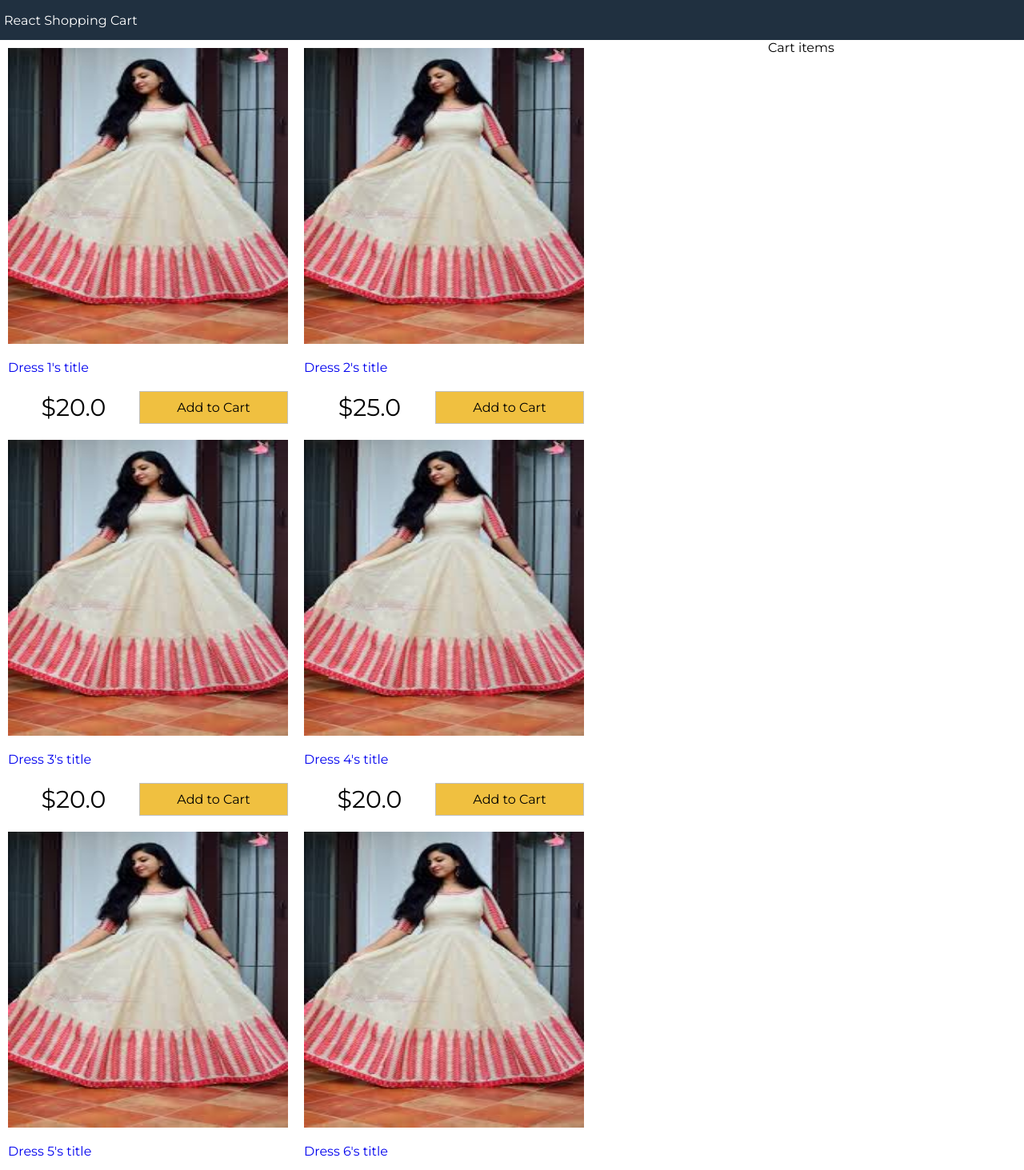
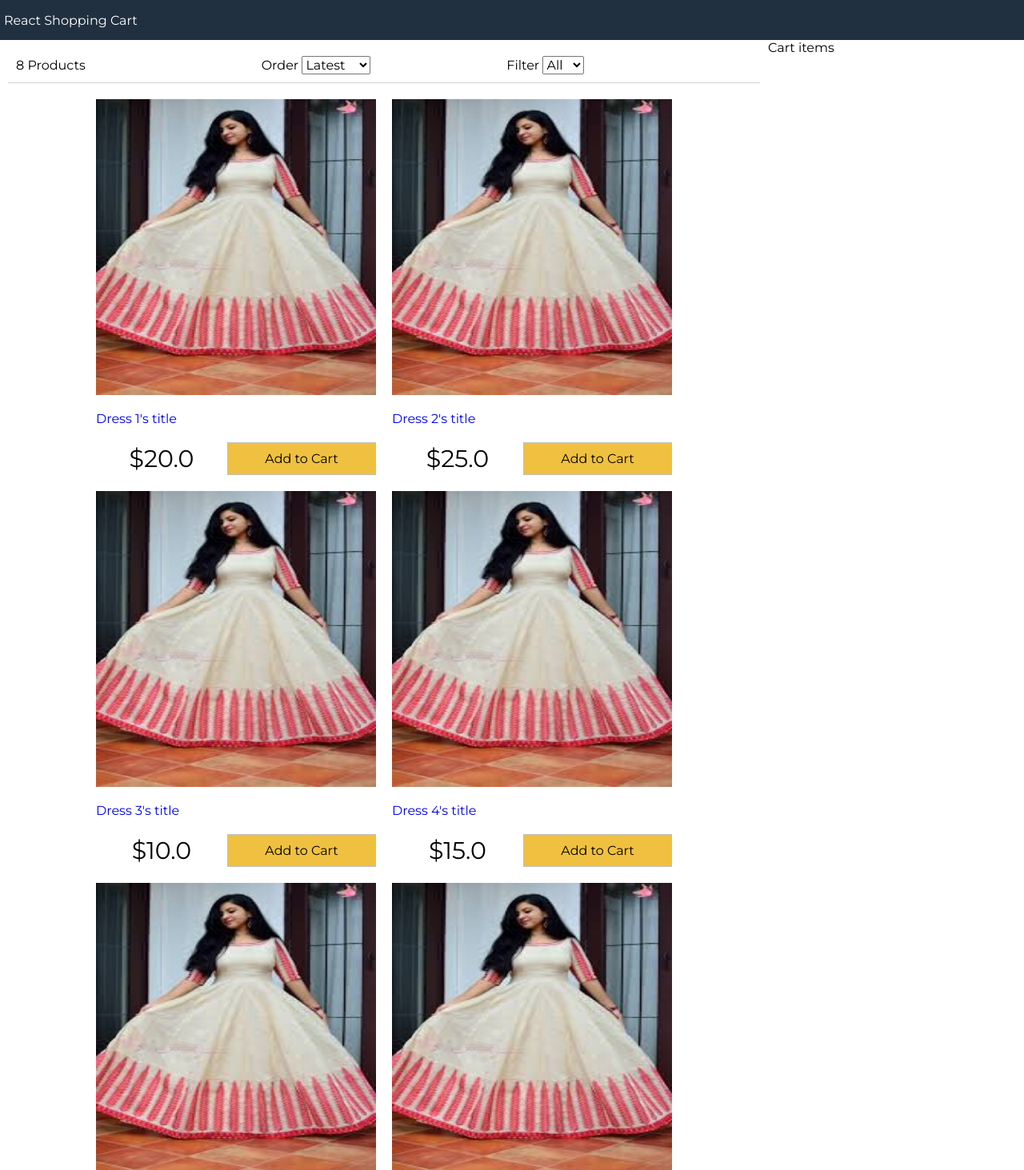
Before and after one commit to satheesh66/React-Shopping-Cart, a React (Create React App) app: page / in a window 1280 px wide. Shown: the top 1463 px of the page at 80% size. Built offline with nearby package versions, Linux system fonts and the light colour scheme.

Commit message:
filter-component-commit

```diff
--- a/src/App.js
+++ b/src/App.js
@@ -1,5 +1,6 @@
 //feature 1
-import React,{useState} from 'react';
+import React, { useState, useEffect } from 'react';
+import Filter from './components/filter';
 import Products from './components/products';
 import data from "./data.json";
 
@@ -8,7 +9,46 @@ function App() {
 
   const [products, setProducts] = useState(data.products);
   const [size, setSize] = useState("");
-  const [sort, setSort] = useState('')
+  const [sort, setSort] = useState('');
+
+
+
+  const filterSort = (sort) => {
+    setSort(sort);
+    let sortArray = products.slice().sort((a, b) =>
+      sort === 'lowest'
+      ? a.price > b.price
+        ? 1
+        : -1
+      : sort === 'highest'
+        ? a.price < b.price
+          ? 1
+          : -1
+        : a.id < b.id
+          ?1
+          :-1);
+    setProducts(sortArray);
+  }
+
+  const filterSize = (size) => {
+    console.log(size);
+    if (size === "") {
+      setProducts(data.products);
+      setSize(size);
+    } else {
+      let filteredProducts = data.products.filter(product => product.availableSize.includes(size));
+
+      setProducts(filteredProducts);
+      setSize(size);
+    }
+  }
+
+  // useEffect(() => {
+  //   let filteredProducts=products.filter(product=>product.availableSize.includes(size));
+  //   setCount(filteredProducts.length)
+  // }, [size])
+
+
 
   return (
     <div className='grid-container'>
@@ -20,7 +60,18 @@ function App() {
       <main>
         <div className='content'>
           <div className="main">
-            <Products products={products} />
+            <Filter
+              count={products.length}
+              size={size}
+              sort={sort}
+              filterSize={filterSize}
+              filterSort={filterSort}
+            />
+            <Products
+              products={products}
+              size={size}
+              sort={sort}
+            />
           </div>
           <div className="sidebar">Cart items</div>
         </div>
--- /dev/null
+++ b/src/components/filter.jsx
@@ -0,0 +1,41 @@
+import React from 'react'
+
+export default function Filter(props) {
+
+  const { count, filterSort, filterSize, size, sort } = props;
+
+  return (
+    <div className="filter">
+      <div className="filter-result">
+        {count + ' '} Products
+      </div>
+      <div className="filter-sort">
+        Order{' '}
+        <select
+          value={sort}
+          onChange={e => filterSort(e.target.value)}
+        >
+          <option value="">Latest</option>
+          <option value="lowest">Lowest</option>
+          <option value="highest">Highest</option>
+        </select>
+      </div>
+      <div className="filter-size">
+        Filter{' '}
+        <select
+          value={size}
+          onChange={e=>filterSize(e.target.value)}
+        >
+          <option value="">All</option>
+          <option value="XS">XS</option>
+          <option value="S">S</option>
+          <option value="M">M</option>
+          <option value="L">L</option>
+          <option value="XL">XL</option>
+          <option value="XXL">XXL</option>
+        </select>
+      </div>
+
+    </div>
+  )
+}
--- a/src/components/products.jsx
+++ b/src/components/products.jsx
@@ -1,9 +1,10 @@
 import React from 'react';
 import handlePrice from '../util';
 
+let filteredProducts;
 export default function Products(props) {
 
-  const { products } = props;
+  const { products, size, sort } = props;
 
   return (
     <div>
@@ -18,22 +19,22 @@ export default function Products(props) {
                     alt={product.title}
                     style={{ width: '350px' }}
                   />
-                  <a href={'#' + product.id}>
+                  <a href={'#' + product.id} visited='false'>
                     <p>{product.title}</p>
                   </a>
                   <div className="product-price">
-                    <div>{ handlePrice(product.price)}</div>
+                    <div>{handlePrice(product.price)}</div>
                     <button
                       className="button primary"
                     >
                       Add to Cart
-                  </button>
+                    </button>
                   </div>
                 </div>
               </li>
+
             );
-          }
-          )
+          })
         }
       </ul>
     </div>
--- a/src/data.json
+++ b/src/data.json
@@ -22,7 +22,7 @@
       "title":"Dress 3's title",
       "image":"/images/dress1.jpeg",
       "description":"about dress 3 is ladies wearable dress",
-      "price":20,
+      "price":10,
       "availableSize":["XL","XXL","M","L"]
     },
     {
@@ -30,7 +30,7 @@
       "title":"Dress 4's title",
       "image":"/images/dress1.jpeg",
       "description":"about dress 4 is ladies wearable dress",
-      "price":20,
+      "price":15,
       "availableSize":["XL","XXL","M"]
     },
     {
@@ -38,7 +38,7 @@
       "title":"Dress 5's title",
       "image":"/images/dress1.jpeg",
       "description":"about dress 5 is ladies wearable dress",
-      "price":20,
+      "price":40,
       "availableSize":["M","L","S"]
     },
     {
@@ -46,7 +46,7 @@
       "title":"Dress 6's title",
       "image":"/images/dress1.jpeg",
       "description":"about dress 6 is ladies wearable dress",
-      "price":20,
+      "price":9,
       "availableSize":["S"]
     },
     {
@@ -54,7 +54,7 @@
       "title":"Dress 7's title",
       "image":"/images/dress1.jpeg",
       "description":"about dress 7 is ladies wearable dress",
-      "price":20,
+      "price":33,
       "availableSize":["S"]
     },
     {
@@ -62,7 +62,7 @@
       "title":"Dress 8's title",
       "image":"/images/dress1.jpeg",
       "description":"about dress 8 is ladies wearable dress",
-      "price":20,
+      "price":17,
       "availableSize":["S"]
     }
   ]
--- a/src/index.css
+++ b/src/index.css
@@ -44,7 +44,7 @@ header a {
 }
 
 a:hover {
-  color: orange;
+  color:#f0c040;
 }
 
 main {
@@ -78,7 +78,7 @@ footer {
 .products {
   display: flex;
   flex-wrap: wrap;
-  justify-content: ;
+  justify-content: center;
   align-items: center;
   margin: 0;
   padding: 0;
@@ -133,3 +133,15 @@ footer {
 .button.primary {
   background-color: #f0c040;
 }
+
+.filter{
+  display: flex;
+  justify-content: space-between;
+  align-items: center;
+  padding: 1rem;
+  margin: 1rem;
+  border-bottom: .1rem solid lightgray;
+}
+.filter div{
+  flex:1;
+}
```
Also changed, not shown: 2 other files (tests, documents, lock files or other folders).
